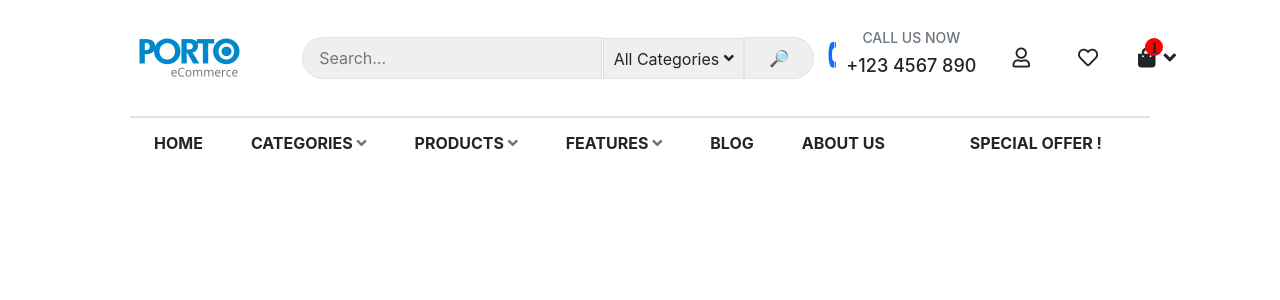
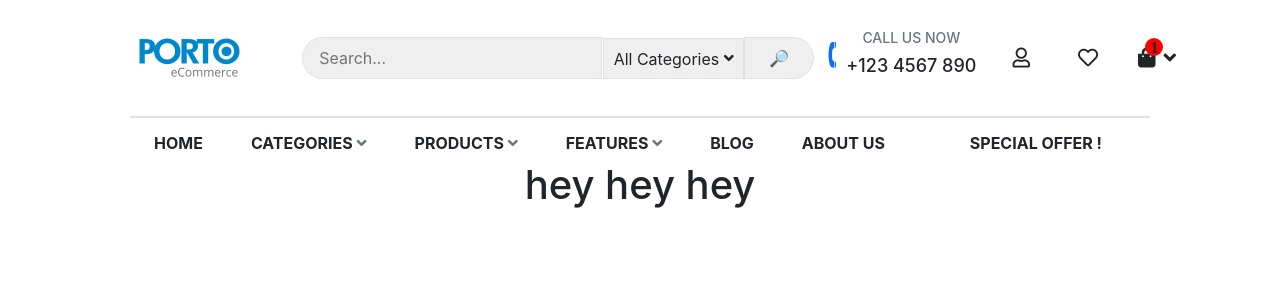
Before and after one commit to mizbauddintareq/bd-commerce, a React (Create React App) app: page / in a window 1280 px wide. Shown: the top 300 px of the page. Built offline with nearby package versions, Linux system fonts and the light colour scheme.

Commit message:
changes something

```diff
--- a/src/App.js
+++ b/src/App.js
@@ -7,6 +7,7 @@ function App() {
   return (
     <div className="App">
       <HomeMain></HomeMain>
+      <h1>hey hey hey</h1>
     </div>
   );
 }
```
